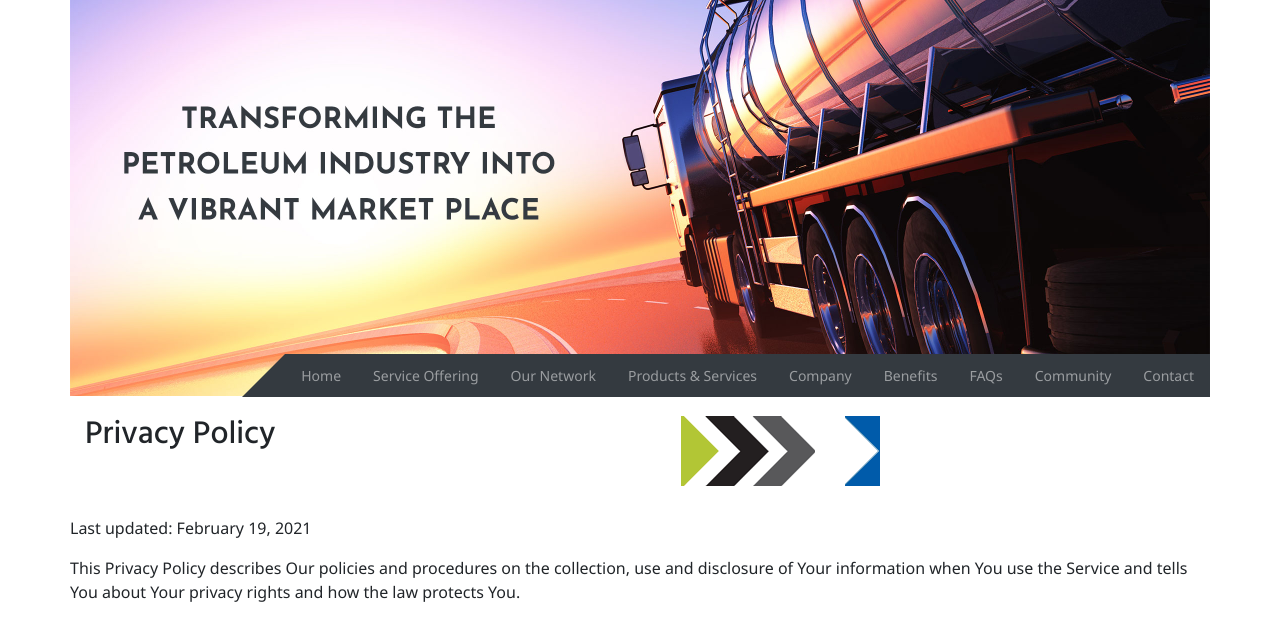
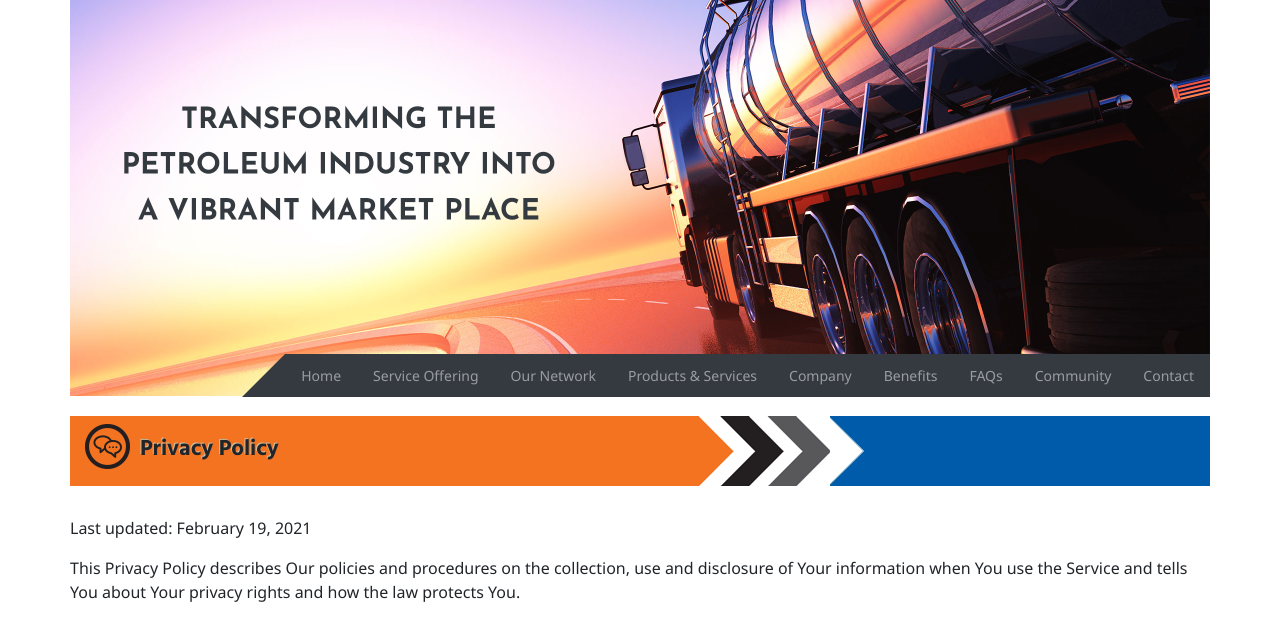
Before and after one commit to Code-Collective-C/tfn, an Eleventy site: page privacypolicy.html in a window 1280 px wide. Shown: the part 145-762 px from the top of the page. Built offline with nearby package versions, Linux system fonts and the light colour scheme; Eleventy itself is replaced by a stand-in of ours; files that its build step writes are made by us from their sources.

Commit message:
Update privacypolicy.html

```diff
--- a/privacypolicy.html
+++ b/privacypolicy.html
@@ -2,12 +2,13 @@
 
 <div class="container intro">
     <div class="row">
-        <div class="col-lg-8 h2orange align-middle">
-            <img class="pull-right h2arw" src="/images/green_chev.png" alt="">
-            <h2>Privacy Policy</h2>
+        <div class="col-lg-8 h1orange align-middle">
+            <img class="pull-right h1arw" src="/images/orange_chev.png" alt="">
+            <img class="pull-left h1img" src="/images/faq_icon.png" alt="">
+            <h1>Privacy Policy</h1>
         </div>
-                <div class="col-lg-4 h4blue">
-            <img class="pull-left" src="/images/blue_rev_chev.png" width="35" height="70" alt=""/>
+                <div class="col-lg-4 h3blue">
+            <img class="pull-left" src="/images/blue_rev_chev.png" width="35" height="70" alt="">
         </div>
     </div>
     <p class="clearfix"></p>
```
